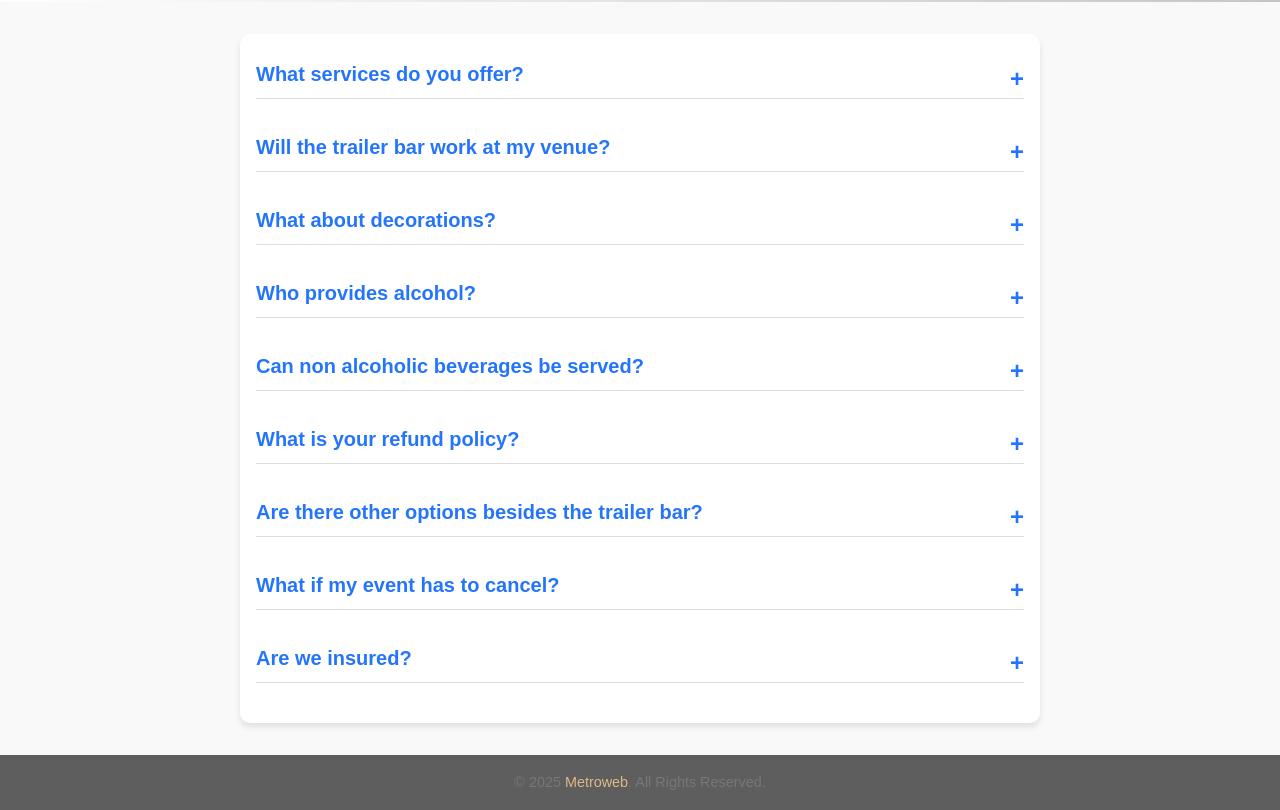
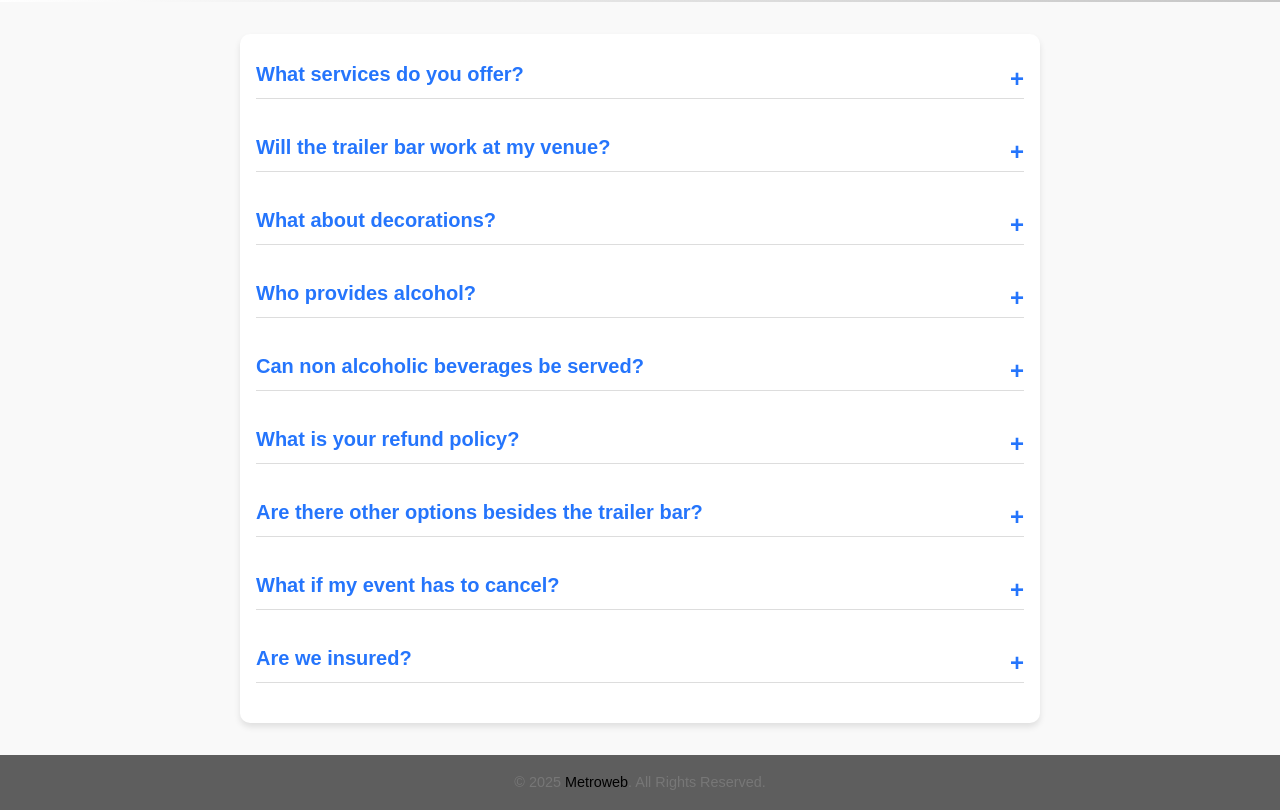
Before and after one commit to Gunna07/Best-yet-or-burst, a plain HTML site: page assets/html/faq.html in a window 1280 px wide. Shown: the part 88-898 px from the top of the page. Drawn offline with Linux system fonts and the light colour scheme.

Commit message:
Update faq.html

```diff
--- a/assets/html/faq.html
+++ b/assets/html/faq.html
@@ -76,7 +76,7 @@
     </div>
 
     <footer>
-        <p>&copy; 2025 <a style="text-decoration: none; color: burlywood; " href="">Metroweb</a>. All Rights Reserved.
+        <p>&copy; 2025 <a style="text-decoration: none; color: black ; " href="https://metro-dev-portfolio.vercel.app/">Metroweb</a>. All Rights Reserved.
         </p>
     </footer>
 
```
